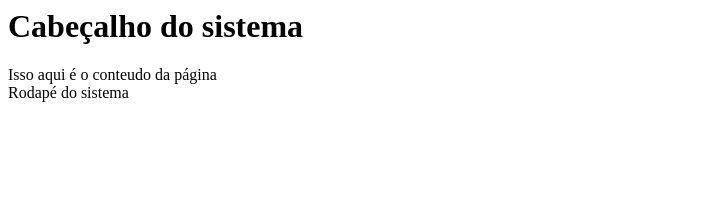
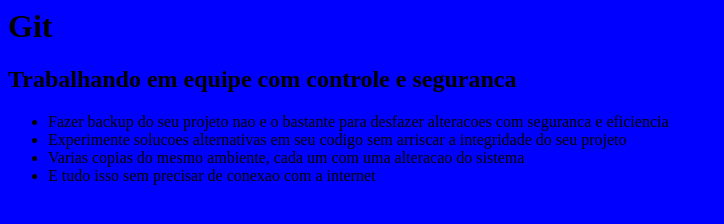
Before and after one commit to EduardoFerrari01010/meu-site, a plain HTML site: page index.html in a window 1280 px wide. Shown: the whole page, without its empty margins (0-724 px from the left). Drawn offline with Linux system fonts and the light colour scheme.

Commit message:
inicio do design

```diff
--- /dev/null
+++ b/estilo.css
@@ -0,0 +1,3 @@
+body{
+	background-color: blue;
+}
--- a/index.html
+++ b/index.html
@@ -1,15 +1,25 @@
 <html>
 
 	<head>
-		 <title>Proposta I para site da empresa</title>
+		<link rel="stylesheet" href="estilo.css">
+		<meta charset="UTF-8"/>
 	</head>
-		<h1>Cabeçalho do sistema</h1>
+
 	<body>
-		  <div>
-		  		Isso aqui é o conteudo da página
+		<h1>Git</h1>
+		<h2>Trabalhando em equipe com controle e seguranca</h2>
 
-		  </div>
-		  <div> Rodapé do sistema</div>
+		<ul>
+			<li>Fazer backup do seu projeto nao e o bastante para desfazer
+			alteracoes com seguranca e eficiencia</li>
+
+			<li>Experimente solucoes alternativas em seu codigo sem arriscar
+			a integridade do seu projeto</li>
+			<li>Varias copias do mesmo ambiente, cada um com uma alteracao
+			do sistema</li>
+
+			<li>E tudo isso sem precisar de conexao com a internet</li>
+		</ul>
 	</body>
 
 </html>
```
